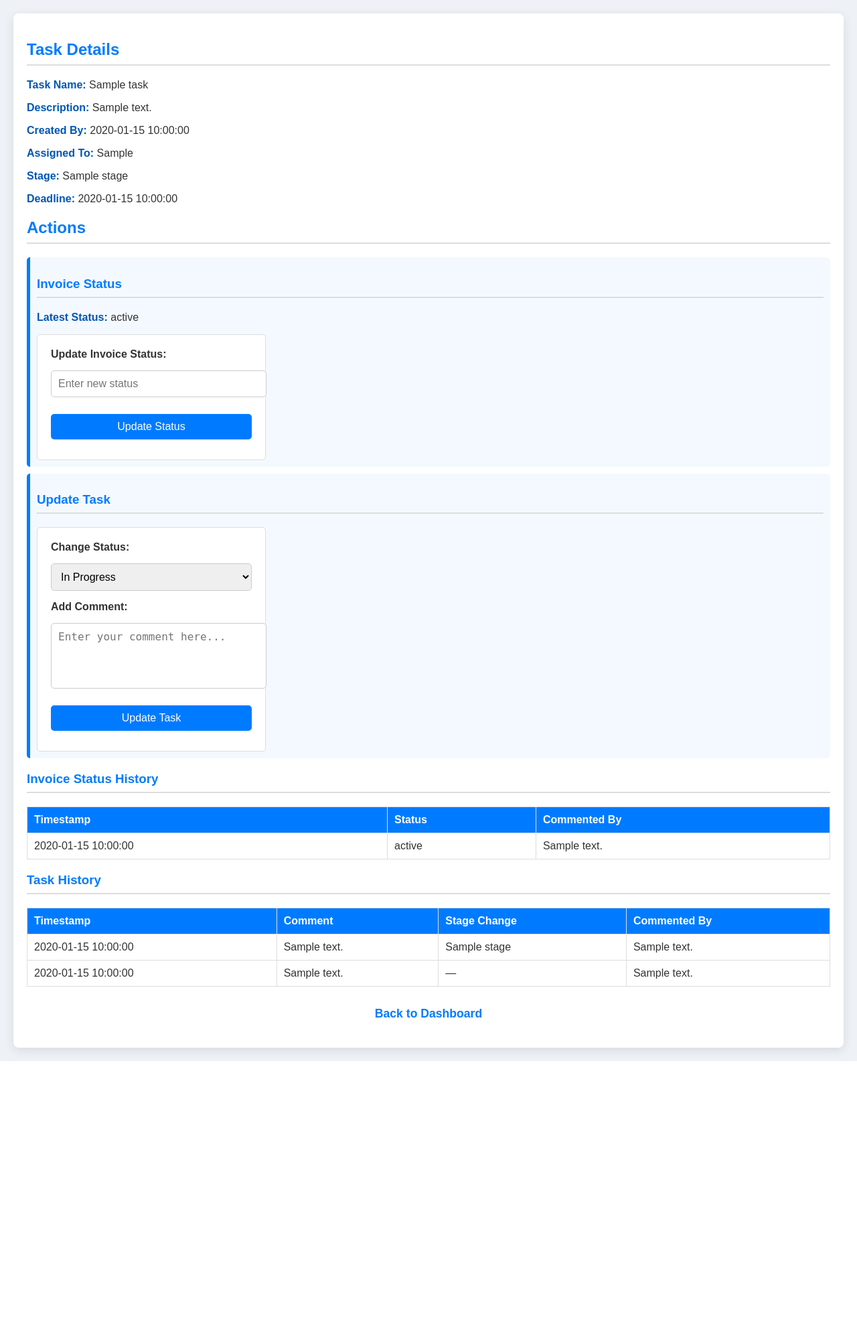
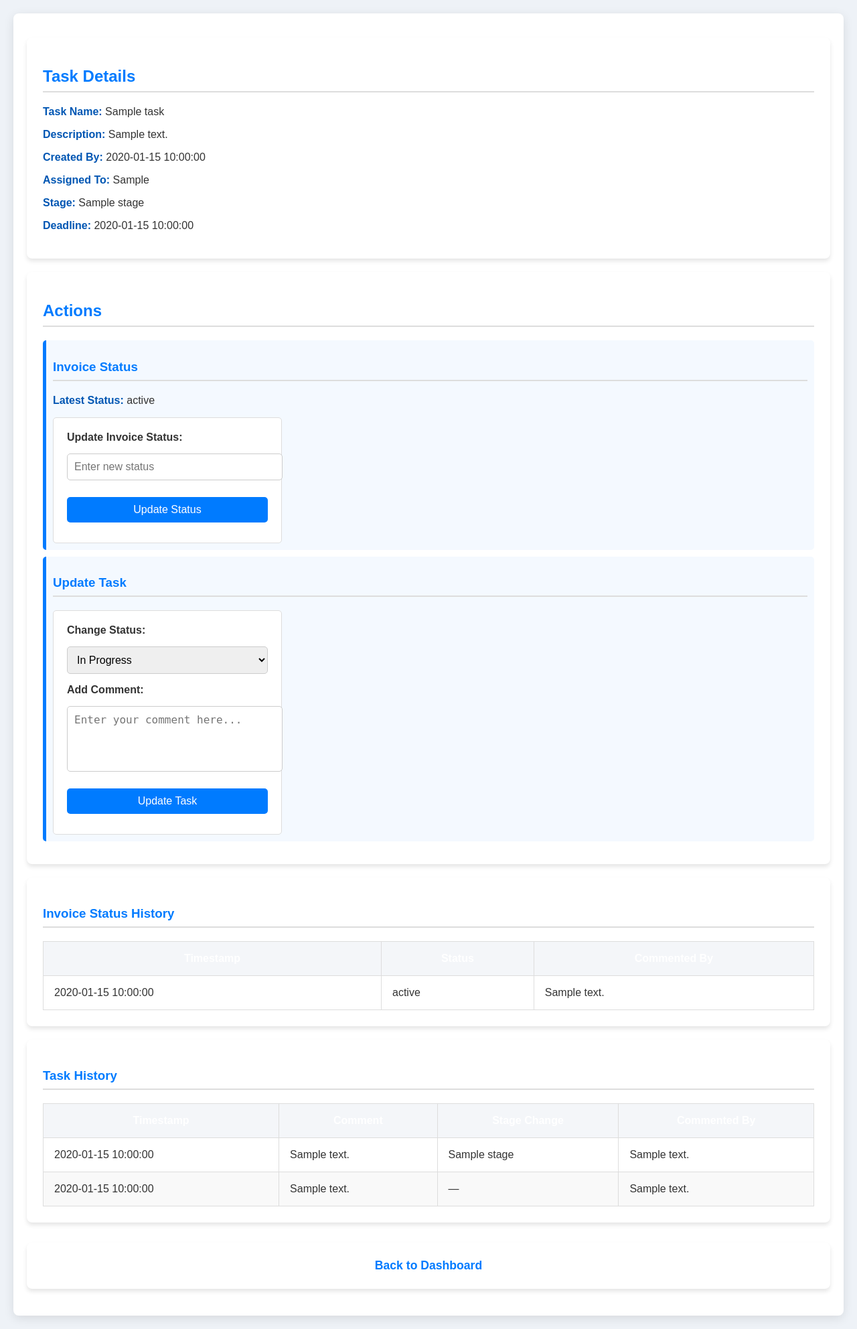
Before and after one commit to datech-dev/Mehta_workflow, a Flask app: template templates/view_task.html in a window 1280 px wide. Shown: the part 87-2071 px from the top of the page at 67% size. Before the commit the page ends 1671 px from the top, so only its background shows below. Run offline with Flask 3, Linux system fonts and the light colour scheme; the template is opened without the code that fills it: most values are stand-ins (such as "Sample title", 1, 10 or a date in 2020).

Commit message:
Update styles.css

```diff
--- a/static/styles.css
+++ b/static/styles.css
@@ -39,56 +39,55 @@ button:hover {
     background-color: #218838;
 }
 
-
-.logout-button {
-    background-color: #ff6b6b;
-    color: white;
-    text-decoration: none;
-    padding: 0.5rem 1rem;
-    border-radius: 4px;
-    font-size: 0.9rem;
-}
-.logout-button:hover {
-    background-color: #ff4a4a;
+/* Table Container */
+/* Ensure the table container keeps the table within bounds */
+section {
+    background-color: #fff;
+    margin: 1rem auto;
+    padding: 1.5rem;
+    border-radius: 8px;
+    box-shadow: 0 4px 6px rgba(0, 0, 0, 0.1);
+    max-width: 1200px; /* Set the max width for the container */
+    overflow-x: auto; /* Allow horizontal scrolling if needed */
 }
 
-
-/* Flash message styles */
-ul {
-    list-style-type: none;
-    padding: 0;
-    margin: 10px 0;
+/* Table Styling */
+table {
+    width: 100%;
+    border-collapse: collapse;
+    margin: 0 auto; /* Center the table */
+    table-layout: auto; /* Flexible column widths */
 }
 
-li.success {
-    color: green;
-    background-color: #d4edda;
-    padding: 10px;
-    border: 1px solid #c3e6cb;
-    border-radius: 5px;
+table th, table td {
+    white-space: nowrap; /* Prevent wrapping */
+    overflow: hidden; /* Hide overflowing text */
+    text-overflow: ellipsis; /* Add ellipsis for truncated text */
+    padding: 1rem; /* Add padding for better spacing */
+    border: 1px solid #ddd;
+    text-align: left; /* Align text to the left */
 }
 
-li.danger {
-    color: red;
-    background-color: #f8d7da;
-    padding: 10px;
-    border: 1px solid #f5c6cb;
-    border-radius: 5px;
+table th {
+    background-color: #f4f6f9;
+    font-weight: bold;
+    text-align: center; /* Center align headers */
 }
 
-table {
-    border: 1px solid #ccc;
-    border-collapse: collapse;
-    width: 100%;
+table tr:nth-child(even) {
+    background-color: #f9f9f9;
 }
 
-th, td {
-    border: 1px solid #ccc;
-    padding: 10px;
-    text-align: left;
+table tr:hover {
+    background-color: #f1f1f1;
 }
 
-th {
-    background-color: #f4f4f4;
-    color: #333;
+/* Responsive Design */
+@media (max-width: 768px) {
+    table th, table td {
+        font-size: 0.9rem; /* Adjust font size for smaller screens */
+    }
+    section {
+        padding: 1rem; /* Adjust padding for smaller screens */
+    }
 }
```
